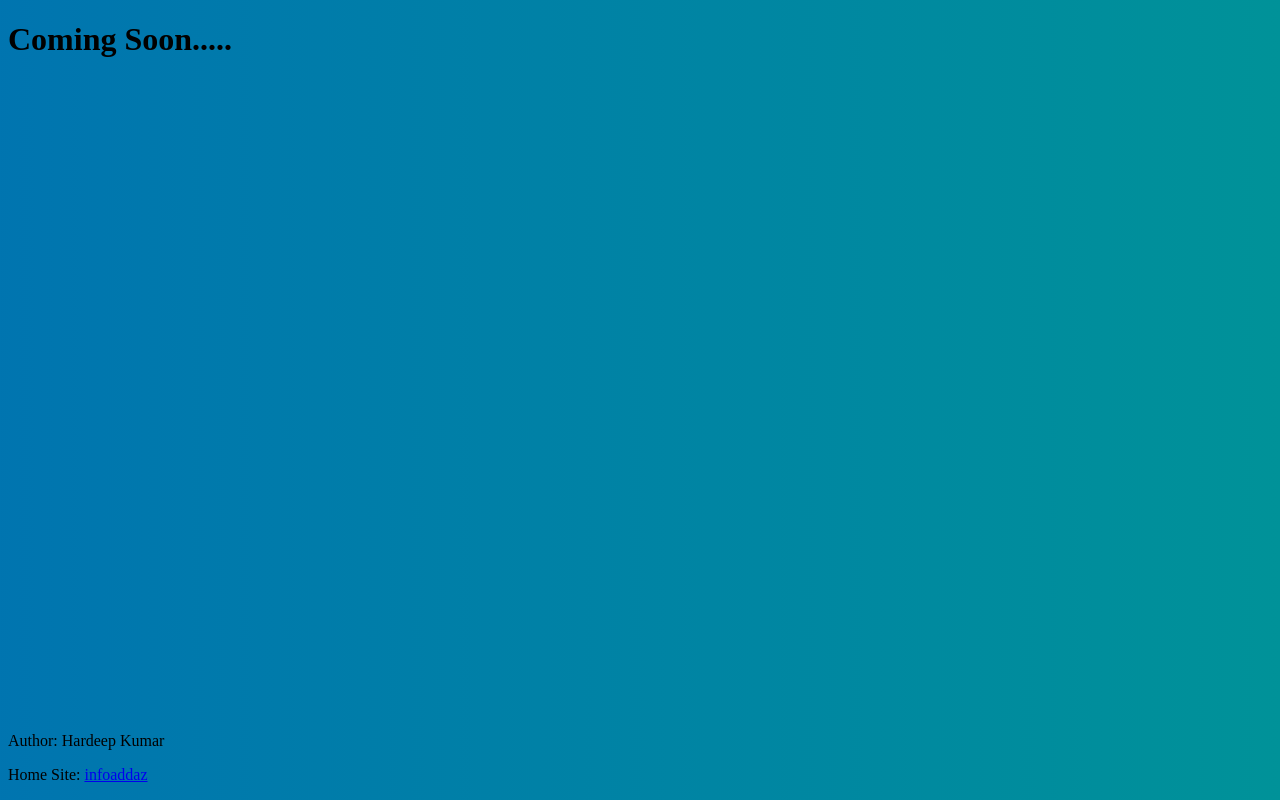
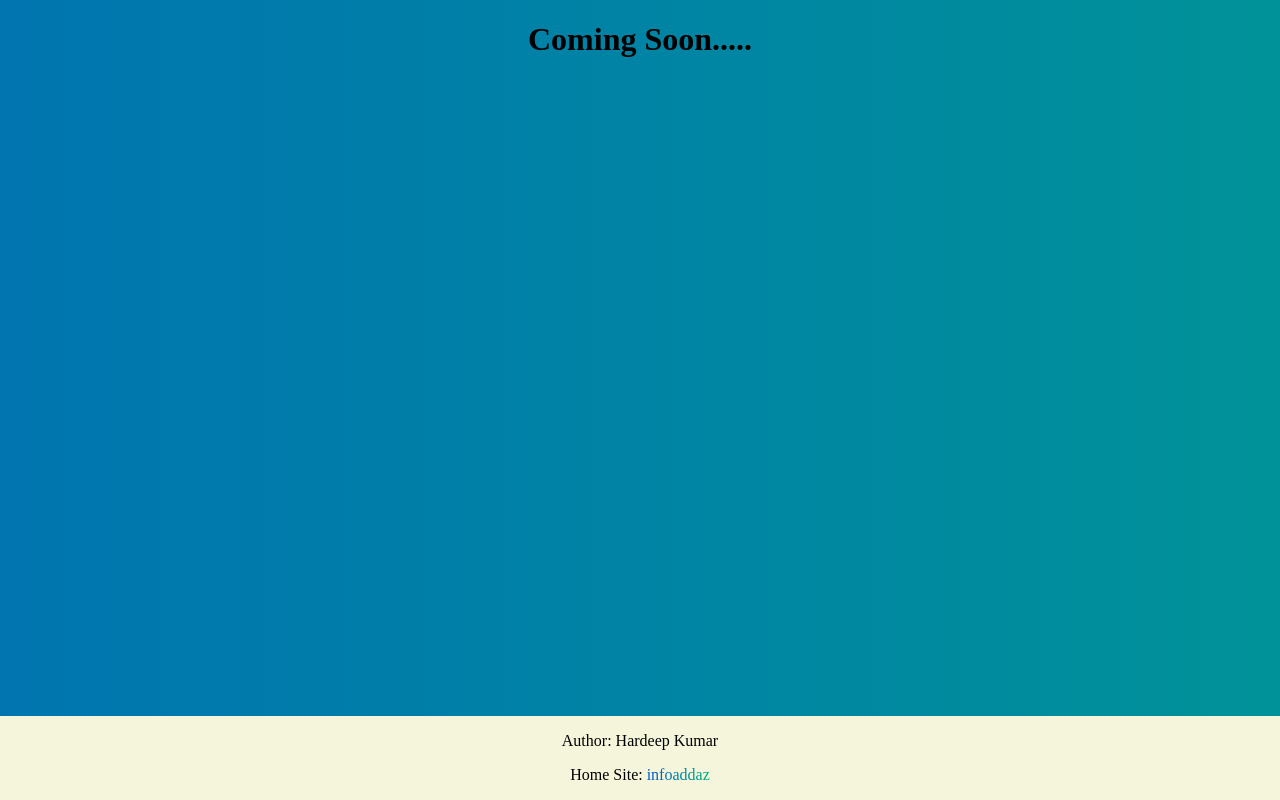
Before and after one commit to wrench1815/wrench1815.github.io, a plain HTML site: page index.html in a window 1280 px wide. Drawn offline with Linux system fonts and the light colour scheme.

Commit message:
added animated gradient for links

```diff
--- a/css/stylesheet.css
+++ b/css/stylesheet.css
@@ -6,7 +6,7 @@
 *  This Stylesheet contains all the Styling
 *  for the Website
 *******************************************/
-body {
+.homePageBody {
   background: linear-gradient(270deg, #00af82, #0057c7, #da7303);
   background-size: 600% 600%;
   animation: bgGradAnim 20s ease infinite;
@@ -24,7 +24,40 @@ body {
   }
 }
 
-footer {
+/* center the Coming Soon Text */
+.comingSoonSection {
+  text-align: center;
+}
+
+/* Change the Kink Color Page-wide */
+a {
+  background: linear-gradient(270deg, #00af82, #0057c7, #da7303);
+  -webkit-background-clip: text;
+  background-clip: text;
+  -webkit-text-fill-color: transparent;
+  /* text-fill-color: transparent; */
+  background-size: 200% auto;
+  animation: aGradAnim 2s ease infinite;
+}
+/* Animating body Background Gradient */
+@keyframes aGradAnim {
+  0% {
+    background-position: 0% 51%;
+  }
+  50% {
+    background-position: 100% 50%;
+  }
+  100% {
+    background-position: 0% 51%;
+  }
+}
+
+/* Set the Site Footer to Bottom */
+.siteFooter {
+  position: fixed;
   bottom: 0;
-  position: fixed;
+  left: 0;
+  text-align: center;
+  width: 100%;
+  background-color: beige;
 }
--- a/index.html
+++ b/index.html
@@ -13,10 +13,11 @@
     <title>Home</title>
   </head>
 
-  <body>
-    <h1>Coming Soon.....</h1>
-
-    <section>
+  <body class="homePageBody">
+    <div class="comingSoonSection">
+      <h1>Coming Soon.....</h1>
+    </div>
+    <section class="siteFooter">
       <footer>
         <p>Author: Hardeep Kumar</p>
         <p>Home Site: <a href="https://infoaddaz.com">infoaddaz</a></p>
```
